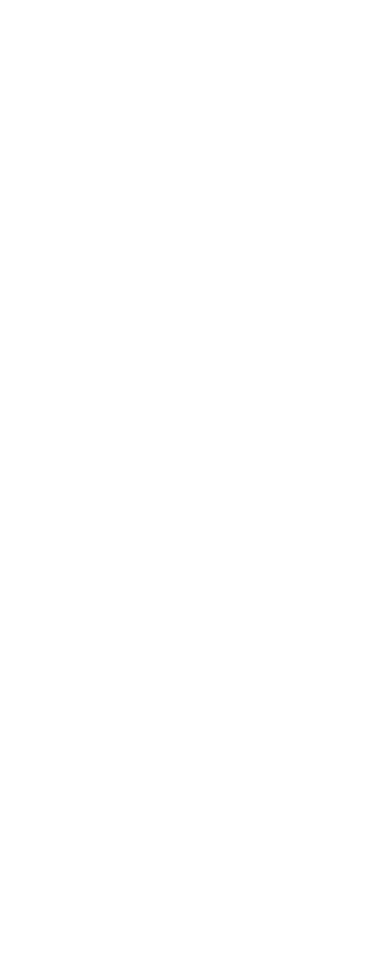
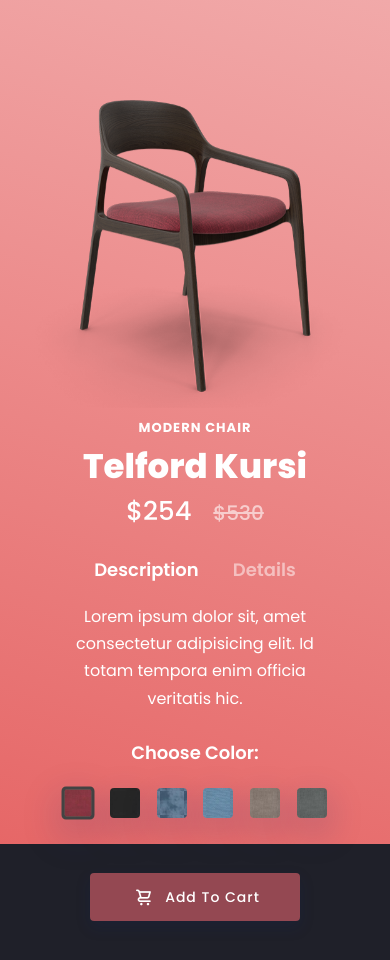
Before and after one commit to akashsingh0202/web-development, a plain HTML site: page mini projects/modern chair/index.html in a window 390 px wide. Before the commit the page ends 844 px from the top, so only its background shows below. Drawn offline with nearby package versions, Linux system fonts and the light colour scheme.

Commit message:
11/03 II

```diff
--- a/mini projects/modern chair/index.html
+++ b/mini projects/modern chair/index.html
@@ -1,11 +1,82 @@
 <!DOCTYPE html>
 <html lang="en">
+
 <head>
-    <meta charset="UTF-8">
-    <meta name="viewport" content="width=device-width, initial-scale=1.0">
-    <title>MODERN CHAIR</title>
+	<meta charset="UTF-8" />
+	<meta http-equiv="X-UA-Compatible" content="IE=edge" />
+	<meta name="viewport" content="width=device-width, initial-scale=1.0" />
+	<title>Modern Chair Page</title>
+	<link rel="shortcut icon" href="./images/favicon.ico" type="image/x-icon" />
+
+	<link rel="stylesheet" href="https://cdnjs.cloudflare.com/ajax/libs/normalize/5.0.0/normalize.min.css" />
+	<link rel="stylesheet" href="https://unicons.iconscout.com/release/v2.1.9/css/unicons.css" />
+	<link rel="stylesheet" href="./styles.css" />
 </head>
+
 <body>
+	<div class="section-fluid-main">
+		<div class="section">
+			<div class="info-wrap mob-margin">
+				<p class="title-up">Modern chair</p>
+				<h2>Telford Kursi</h2>
+				<h4>$254 <span>$530</span></h4>
+				<div class="section-fluid">
+					<input class="desc-btn" type="radio" id="desc-1" name="desc-btn" checked />
+					<label for="desc-1">Description</label>
+					<input class="desc-btn" type="radio" id="desc-2" name="desc-btn" />
+					<label for="desc-2">Details</label>
+					<div class="section-fluid desc-sec accor-1">
+						<p>
+							Lorem ipsum dolor sit, amet consectetur adipisicing elit. Id totam tempora enim officia
+							veritatis hic.
+						</p>
+					</div>
+					<div class="section-fluid desc-sec accor-2">
+						<div class="section-inline">
+							<p><span>80</span>cm<br />Length</p>
+						</div>
+						<div class="section-inline">
+							<p><span>65</span>cm<br />Width</p>
+						</div>
+						<div class="section-inline">
+							<p><span>90</span>cm<br />Height</p>
+						</div>
+						<div class="section-inline">
+							<p><span>17.6</span>lbs<br />Weight</p>
+						</div>
+					</div>
+				</div>
+				<h5>Choose Color:</h5>
+			</div>
+			<input class="color-btn for-color-1" type="radio" id="color-1" name="color-btn" checked />
+			<label class="first-color" for="color-1"></label>
+			<input class="color-btn for-color-2" type="radio" id="color-2" name="color-btn" />
+			<label class="color-2" for="color-2"></label>
+			<input class="color-btn for-color-3" type="radio" id="color-3" name="color-btn" />
+			<label class="color-3" for="color-3"></label>
+			<input class="color-btn for-color-4" type="radio" id="color-4" name="color-btn" />
+			<label class="color-4" for="color-4"></label>
+			<input class="color-btn for-color-5" type="radio" id="color-5" name="color-btn" />
+			<label class="color-5" for="color-5"></label>
+			<input class="color-btn for-color-6" type="radio" id="color-6" name="color-btn" />
+			<label class="color-6" for="color-6"></label>
+			<div class="info-wrap">
+				<a href="#" class="btn"><i class="uil uil-shopping-cart icon"></i> Add To Cart</a>
+			</div>
+			<div class="img-wrap chair-1"></div>
+			<div class="img-wrap chair-2"></div>
+			<div class="img-wrap chair-3"></div>
+			<div class="img-wrap chair-4"></div>
+			<div class="img-wrap chair-5"></div>
+			<div class="img-wrap chair-6"></div>
+			<div class="back-color"></div>
+			<div class="back-color chair-2"></div>
+			<div class="back-color chair-3"></div>
+			<div class="back-color chair-4"></div>
+			<div class="back-color chair-5"></div>
+			<div class="back-color chair-6"></div>
+		</div>
+	</div>
+</body>
 
-</body>
 </html>
--- a/mini projects/modern chair/styles.css
+++ b/mini projects/modern chair/styles.css
@@ -0,0 +1,459 @@
+@import url("https://fonts.googleapis.com/css?family=Poppins:400,500,600,700,800,900");
+
+*,
+*::before,
+*::after {
+  margin: 0;
+  padding: 0;
+  box-sizing: border-box;
+}
+
+body {
+  font-family: "Poppins", sans-serif;
+  font-weight: 400;
+  font-size: 15px;
+  line-height: 1.7;
+  color: #fff;
+  background-color: #1f2029;
+  min-height: 100vh;
+  margin: 0;
+  padding: 0;
+  overflow-x: none;
+}
+
+p {
+  font-family: "Poppins", sans-serif;
+  font-weight: 400;
+  font-size: 16px;
+  line-height: 1.7;
+  color: #fff;
+  margin: 0;
+}
+
+.section-fluid-main {
+  position: relative;
+  display: block;
+  width: 100%;
+  overflow: hidden;
+}
+
+.section {
+  position: relative;
+  max-width: calc(100% - 40px);
+  width: 860px;
+  margin: 0 auto;
+  display: flex;
+  flex-wrap: wrap;
+  padding: 100px 0;
+}
+
+.section-fluid {
+  position: relative;
+  width: 100%;
+  display: block;
+}
+
+[type="radio"]:checked,
+[type="radio"]:not(:checked) {
+  position: absolute;
+  visibility: hidden;
+}
+
+.color-btn:checked + label,
+.color-btn:not(:checked) + label {
+  position: relative;
+  height: 40px;
+  transition: all 200ms linear;
+  border-radius: 4px;
+  width: 40px;
+  overflow: hidden;
+  border: none;
+  cursor: pointer;
+  color: #ffeba7;
+  margin-right: 10px;
+  box-shadow: 0 12px 35px 0 rgba(16, 39, 112, 0.25);
+  z-index: 10;
+  background-position: center;
+  background-size: cover;
+  border: 3px solid transparent;
+}
+
+.color-btn:checked + label {
+  border-color: #434343;
+  transform: scale(1.1);
+}
+
+label.first-color {
+  margin-left: 500px;
+  background-image: url("color1.jpg");
+}
+label.color-2 {
+  background-image: url("color2.jpg");
+}
+label.color-3 {
+  background-image: url("color3.jpg");
+}
+label.color-4 {
+  background-image: url("color4.jpg");
+}
+label.color-5 {
+  background-image: url("color5.jpg");
+}
+label.color-6 {
+  background-image: url("color6.jpg");
+}
+
+.img-wrap {
+  position: absolute;
+  top: 100px;
+  left: 0;
+  width: 500px;
+  height: 410px;
+  display: inline-block;
+  z-index: 9;
+  transition: all 550ms linear;
+  transition-delay: 100ms;
+  background-position: center top;
+  background-size: 100%;
+  background-repeat: no-repeat;
+  background-image: url("chair1.png");
+  opacity: 0;
+}
+
+.for-color-1:checked ~ .img-wrap.chair-1 {
+  opacity: 1;
+  animation: shake 0.7s cubic-bezier(0.36, 0.07, 0.19, 0.97) both;
+}
+.img-wrap.chair-2 {
+  background-image: url("chair2.png");
+}
+.for-color-2:checked ~ .img-wrap.chair-2 {
+  opacity: 1;
+  animation: shake 0.7s cubic-bezier(0.36, 0.07, 0.19, 0.97) both;
+}
+.img-wrap.chair-3 {
+  background-image: url("chair3.png");
+}
+.for-color-3:checked ~ .img-wrap.chair-3 {
+  opacity: 1;
+  animation: shake 0.7s cubic-bezier(0.36, 0.07, 0.19, 0.97) both;
+}
+.img-wrap.chair-4 {
+  background-image: url("chair4.png");
+}
+.for-color-4:checked ~ .img-wrap.chair-4 {
+  opacity: 1;
+  animation: shake 0.7s cubic-bezier(0.36, 0.07, 0.19, 0.97) both;
+}
+.img-wrap.chair-5 {
+  background-image: url("chair5.png");
+}
+.for-color-5:checked ~ .img-wrap.chair-5 {
+  opacity: 1;
+  animation: shake 0.7s cubic-bezier(0.36, 0.07, 0.19, 0.97) both;
+}
+.img-wrap.chair-6 {
+  background-image: url("chair6.png");
+}
+.for-color-6:checked ~ .img-wrap.chair-6 {
+  opacity: 1;
+  animation: shake 0.7s cubic-bezier(0.36, 0.07, 0.19, 0.97) both;
+}
+@keyframes shake {
+  10%,
+  90% {
+    transform: translate3d(-1px, 0, 0) rotate(-1deg);
+  }
+  20%,
+  80% {
+    transform: translate3d(2px, 0, 0) rotate(2deg);
+  }
+  30%,
+  50%,
+  70% {
+    transform: translate3d(-3px, 0, 0) rotate(-3deg);
+  }
+  40%,
+  60% {
+    transform: translate3d(3px, 0, 0) rotate(3deg);
+  }
+}
+
+.back-color {
+  position: fixed;
+  top: 0;
+  left: 0;
+  width: 100%;
+  height: 100%;
+  display: block;
+  z-index: 1;
+  background-image: linear-gradient(196deg, #f1a9a9, #e66767);
+  transition: all 250ms linear;
+  transition-delay: 300ms;
+}
+.back-color.chair-2 {
+  background-image: linear-gradient(196deg, #4c4c4c, #262626);
+  opacity: 0;
+}
+.for-color-2:checked ~ .back-color.chair-2 {
+  opacity: 1;
+}
+.back-color.chair-3 {
+  background-image: linear-gradient(196deg, #8a9fb2, #5f7991);
+  opacity: 0;
+}
+.for-color-3:checked ~ .back-color.chair-3 {
+  opacity: 1;
+}
+.back-color.chair-4 {
+  background-image: linear-gradient(196deg, #97afc3, #6789a7);
+  opacity: 0;
+}
+.for-color-4:checked ~ .back-color.chair-4 {
+  opacity: 1;
+}
+.back-color.chair-5 {
+  background-image: linear-gradient(196deg, #afa6a0, #8c7f76);
+  opacity: 0;
+}
+.for-color-5:checked ~ .back-color.chair-5 {
+  opacity: 1;
+}
+.back-color.chair-6 {
+  background-image: linear-gradient(196deg, #aaadac, #838786);
+  opacity: 0;
+}
+.for-color-6:checked ~ .back-color.chair-6 {
+  opacity: 1;
+}
+
+.info-wrap {
+  position: relative;
+  margin-left: 500px;
+  z-index: 10;
+  display: block;
+  text-align: left;
+}
+.title-up {
+  font-family: "Poppins", sans-serif;
+  font-weight: 700;
+  text-transform: uppercase;
+  letter-spacing: 1px;
+  font-size: 13px;
+  line-height: 1.2;
+  color: #fff;
+  margin-top: 0;
+  margin-bottom: 10px;
+}
+h2 {
+  font-family: "Poppins", sans-serif;
+  font-weight: 800;
+  font-size: 34px;
+  line-height: 1.2;
+  color: #fff;
+  margin-top: 0;
+  margin-bottom: 10px;
+}
+h4 {
+  font-family: "Poppins", sans-serif;
+  font-weight: 500;
+  font-size: 26px;
+  line-height: 1.2;
+  color: #fff;
+  margin-top: 0;
+  margin-bottom: 30px;
+}
+h4 span {
+  text-decoration: line-through;
+  font-size: 20px;
+  opacity: 0.6;
+  padding-left: 15px;
+}
+h5 {
+  font-family: "Poppins", sans-serif;
+  font-weight: 600;
+  font-size: 18px;
+  line-height: 1.2;
+  color: #fff;
+  margin-top: 0;
+  margin-bottom: 20px;
+}
+.desc-btn:checked + label,
+.desc-btn:not(:checked) + label {
+  position: relative;
+  transition: all 200ms linear;
+  display: inline-block;
+  border: none;
+  cursor: pointer;
+  color: #ffeba7;
+  font-family: "Poppins", sans-serif;
+  font-weight: 600;
+  font-size: 18px;
+  line-height: 1.2;
+  color: #fff;
+  margin-right: 25px;
+  opacity: 0.5;
+}
+.desc-btn:checked + label {
+  opacity: 1;
+}
+.desc-btn:not(:checked) + label:hover {
+  opacity: 0.8;
+}
+
+.desc-sec {
+  padding-top: 20px;
+  padding-bottom: 30px;
+  transition: all 250ms linear;
+  opacity: 0;
+  overflow: hidden;
+  pointer-events: none;
+  transform: translateY(20px);
+}
+.desc-sec.accor-2 {
+  position: absolute;
+  top: 25px;
+  left: 0;
+  width: 100%;
+  z-index: 2;
+}
+#desc-1:checked ~ .desc-sec.accor-1 {
+  opacity: 1;
+  pointer-events: auto;
+  transform: translateY(0);
+}
+#desc-2:checked ~ .desc-sec.accor-2 {
+  opacity: 1;
+  pointer-events: auto;
+  transform: translateY(0);
+}
+.section-inline {
+  position: relative;
+  display: inline-block;
+  margin-right: 20px;
+}
+.section-inline p span {
+  font-size: 30px;
+  line-height: 1.1;
+}
+
+.btn {
+  position: relative;
+  font-family: "Poppins", sans-serif;
+  font-weight: 500;
+  font-size: 14px;
+  line-height: 2;
+  height: 48px;
+  border-radius: 4px;
+  width: 210px;
+  letter-spacing: 1px;
+  display: inline-flex;
+  align-items: center;
+  justify-content: center;
+  border: none;
+  cursor: pointer;
+  overflow: hidden;
+  background-color: transparent;
+  color: #fff;
+  box-shadow: 0 6px 15px 0 rgba(16, 39, 112, 0.15);
+  transition: all 250ms linear;
+  text-decoration: none;
+  margin-top: 50px;
+}
+.icon {
+  padding-right: 7px;
+  font-size: 20px;
+}
+.btn:before {
+  position: absolute;
+  top: 0;
+  left: 0;
+  width: 100%;
+  height: 100%;
+  content: "";
+  z-index: -1;
+  background-color: #944852;
+  transition: background-color 250ms 300ms ease;
+}
+.btn:hover {
+  box-shadow: 0 12px 35px 0 rgba(16, 39, 112, 0.25);
+  background-color: #333;
+}
+.for-color-2:checked ~ .info-wrap .btn:before {
+  background-color: #1a1a1a;
+}
+.for-color-3:checked ~ .info-wrap .btn:before {
+  background-color: #40566e;
+}
+.for-color-4:checked ~ .info-wrap .btn:before {
+  background-color: #5e89b2;
+}
+.for-color-5:checked ~ .info-wrap .btn:before {
+  background-color: #8c7f76;
+}
+.for-color-6:checked ~ .info-wrap .btn:before {
+  background-color: #5d6160;
+}
+
+@media screen and (max-width: 991px) {
+  .section {
+    margin: 0 auto;
+    text-align: center;
+    max-width: calc(100% - 40px);
+    width: 370px;
+  }
+  label.first-color {
+    margin-left: 0;
+  }
+  .info-wrap {
+    margin-left: 0;
+    width: 370px;
+    margin: 0 auto;
+    text-align: center;
+  }
+  .img-wrap {
+    width: 375px;
+    height: 308px;
+    left: 50%;
+    margin-left: -190px;
+  }
+  .mob-margin {
+    margin-top: 320px;
+  }
+  .desc-btn:checked + label,
+  .desc-btn:not(:checked) + label {
+    margin-right: 15px;
+    margin-left: 15px;
+  }
+  .color-btn:checked + label,
+  .color-btn:not(:checked) + label {
+    height: 40px;
+    width: 40px;
+    margin: 5px auto;
+    text-align: center;
+  }
+  .section-inline {
+    margin: 0 5px;
+  }
+}
+
+@media screen and (max-width: 575px) {
+  .section {
+    width: 280px;
+  }
+  .info-wrap {
+    width: 280px;
+  }
+  .color-btn:checked + label,
+  .color-btn:not(:checked) + label {
+    height: 30px;
+    width: 30px;
+  }
+  .section-inline p span {
+    font-size: 24px;
+    line-height: 1.1;
+  }
+  .section-inline p {
+    font-size: 14px;
+  }
+}
```
Also changed, not shown: mini projects/modern chair/chair1.png (added), mini projects/modern chair/chair2.png (added), mini projects/modern chair/chair3.png (added), mini projects/modern chair/chair4.png (added), mini projects/modern chair/chair5.png (added), mini projects/modern chair/chair6.png (added), mini projects/modern chair/color1.jpg (added), mini projects/modern chair/color2.jpg (added), mini projects/modern chair/color3.jpg (added), mini projects/modern chair/color4.jpg (added), mini projects/modern chair/color5.jpg (added), mini projects/modern chair/color6.jpg (added), mini projects/modern chair/favicon.ico (added).
